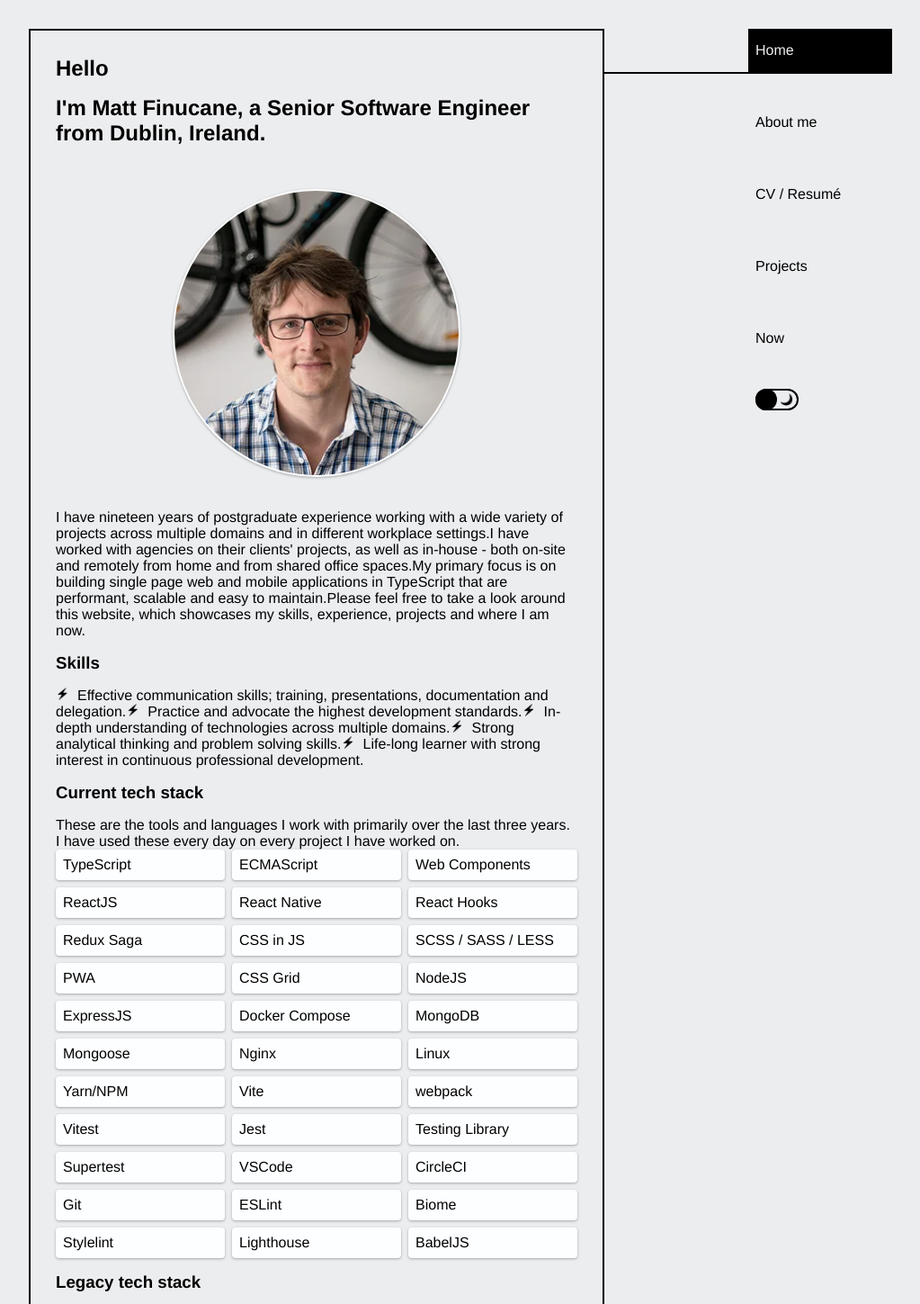
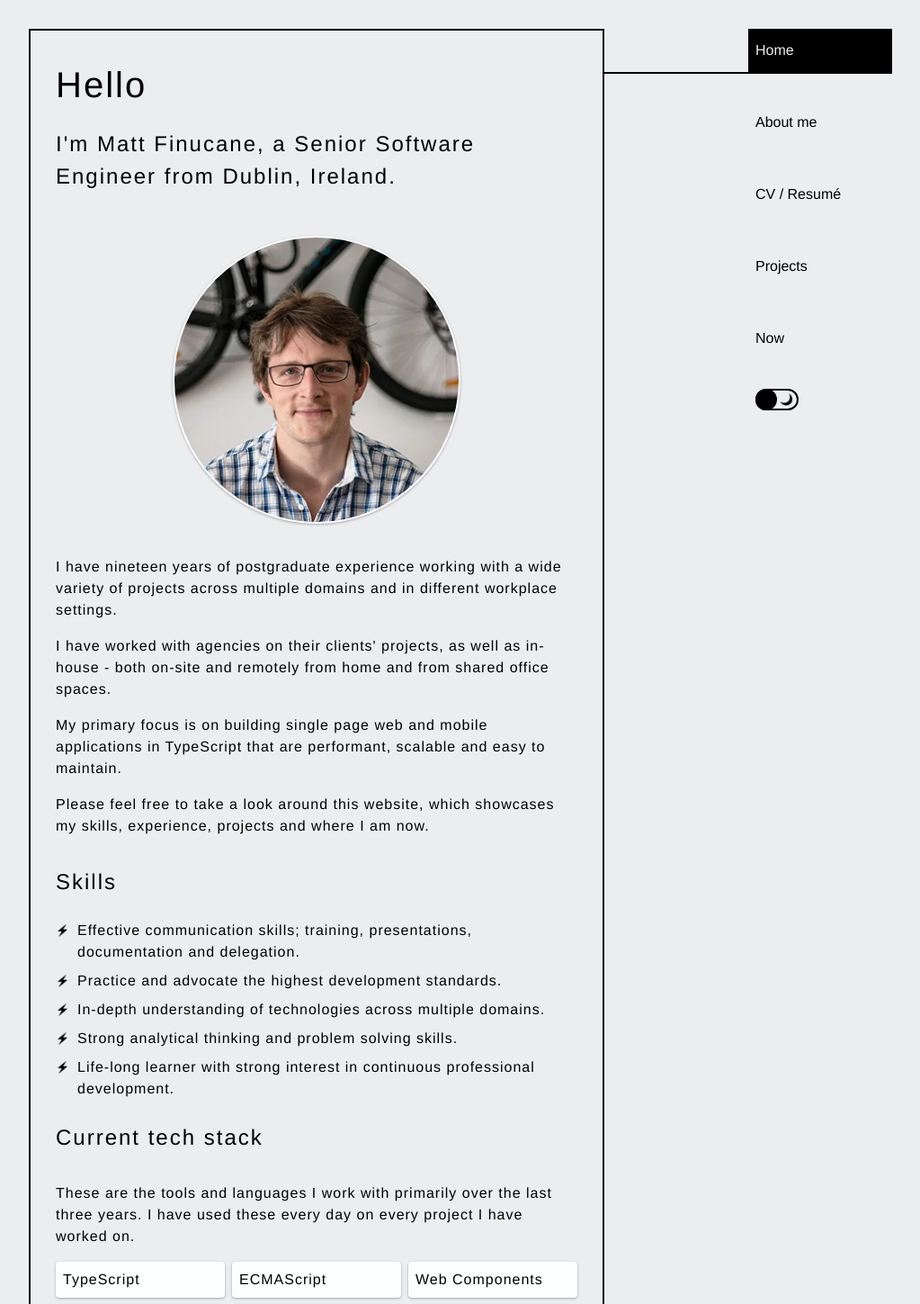
Before and after one commit to matfin/personal-website, a React (Vite) app: page / in a window 1280 px wide. Shown: the top 1449 px of the page at 90% size, without its empty margins (128-1151 px from the left). Built offline with nearby package versions, Linux system fonts and the light colour scheme.

Commit message:
refactor: fix typography with CSS modules

```diff
--- a/src/app/App.tsx
+++ b/src/app/App.tsx
@@ -2,6 +2,7 @@ import { Route, Routes } from 'react-router-dom';
 import { ThemeProvider } from 'styled-components';
 
 import '@styles/theme.css';
+import '@styles/typography.css';
 import useApp from '@hooks/useApp';
 import useAppearanceChange from '@hooks/useAppearanceChange';
 import type { ThemeType } from '@models/enums';
--- a/src/app/components/contentRenderer/topic/index.tsx
+++ b/src/app/components/contentRenderer/topic/index.tsx
@@ -1,4 +1,6 @@
 import { clsx } from 'clsx/lite';
+
+import Text from '@components/text';
 import classNames from './Topic.module.css';
 
 export interface Props {
@@ -7,7 +9,9 @@ export interface Props {
 }
 
 const Topic = ({ className, title }: Props): React.ReactNode => (
-  <li className={clsx(classNames.topic, className)}>{title}</li>
+  <Text type="li" className={clsx(classNames.topic, className)}>
+    {title}
+  </Text>
 );
 
 export default Topic;
--- a/src/app/components/text/index.tsx
+++ b/src/app/components/text/index.tsx
@@ -2,74 +2,41 @@ import { clsx } from 'clsx/lite';
 
 import classNames from './Text.module.css';
 
-export interface Props {
+type TextProps = {
+  type?: React.ElementType;
   children: React.ReactNode;
   className?: string;
-  type: string;
-}
+};
 
-const Text = ({ children, className, type }: Props): React.ReactNode => {
-  console.log(type);
+export const classesToApply = (
+  type: React.ElementType,
+  className?: string,
+): string => {
   switch (type) {
     case 'h1': {
-      return (
-        <h1
-          className={clsx(
-            className,
-            'headingTypography',
-            classNames.mainHeading,
-          )}
-        >
-          {children}
-        </h1>
-      );
+      return clsx(className, 'headingTypography', classNames.mainHeading);
     }
-    case 'h2':
-      return (
-        <h2
-          className={clsx(
-            className,
-            'subHeadingTypography',
-            classNames.subHeading,
-          )}
-        >
-          {children}
-        </h2>
-      );
+    case 'h2': {
+      return clsx(className, 'subheadingTypography', classNames.subHeading);
+    }
     case 'h3': {
-      return (
-        <h3
-          className={clsx(
-            className,
-            'thirdHeadingTypography',
-            classNames.subHeading,
-          )}
-        >
-          {children}
-        </h3>
-      );
+      return clsx(className, 'thirdheadingTypography', classNames.subHeading);
     }
     case 'h4': {
-      return (
-        <h4
-          className={clsx(
-            className,
-            'thirdHeadingTypography',
-            classNames.subHeading,
-          )}
-        >
-          {children}
-        </h4>
-      );
+      return clsx(className, 'thirdHeadingTypography', classNames.subHeading);
     }
     default: {
-      return (
-        <span className={clsx(className, classNames.NormalText)}>
-          {children}
-        </span>
-      );
+      return clsx(className, 'textTypography', classNames.normalText);
     }
   }
 };
 
+const Text = ({
+  type: Tag = 'div',
+  children,
+  className,
+}: TextProps): React.ReactNode => {
+  return <Tag className={classesToApply(Tag, className)}>{children}</Tag>;
+};
+
 export default Text;
--- a/src/app/styles/typography.css
+++ b/src/app/styles/typography.css
@@ -14,7 +14,7 @@
   font-size: var(--mf-fontsize-subheading);
   font-weight: var(--mf-fontweight-light);
   line-height: var(--mf-lineheight-subheading);
-  letter-spacing: var(--mf-letterspacing-subheading);
+  letter-spacing: var(--mf-letterspacing-heading);
 
   @media (min-width: var(--mf-size-md)) {
     font-size: calc(var(--mf-fontsize-subheading) * 1.5);
@@ -23,10 +23,10 @@
 }
 
 .thirdheadingTypography {
-  font-size: var(--mf-fontsize-thirdheading);
-  font-weight: var(--mf-fontweight-normal);
-  letter-spacing: var(--mf-letterspacing-thirdheading);
-  line-height: var(--mf-lineheight-thirdheading);
+  font-size: var(--mf-fontsize-subheading);
+  font-weight: var(--mf-fontweight-light);
+  letter-spacing: var(--mf-letterspacing-heading);
+  line-height: var(--mf-lineheight-subheading);
 }
 
 .textTypography {
--- a/tsconfig.json
+++ b/tsconfig.json
@@ -16,7 +16,7 @@
     },
     "target": "ES2020",
     "useDefineForClassFields": true,
-    "lib": ["WebWorker", "ES2022", "DOM", "DOM.Iterable"],
+    "lib": ["WebWorker", "ESNext", "DOM", "DOM.Iterable"],
     "module": "ESNext",
     "skipLibCheck": true,
     "allowSyntheticDefaultImports": true,
@@ -25,7 +25,6 @@
 
     /* Bundling */
     "moduleResolution": "bundler",
-    // "moduleResolution": "nodenext",
     "allowImportingTsExtensions": true,
     "resolveJsonModule": true,
     "isolatedModules": true,
```
